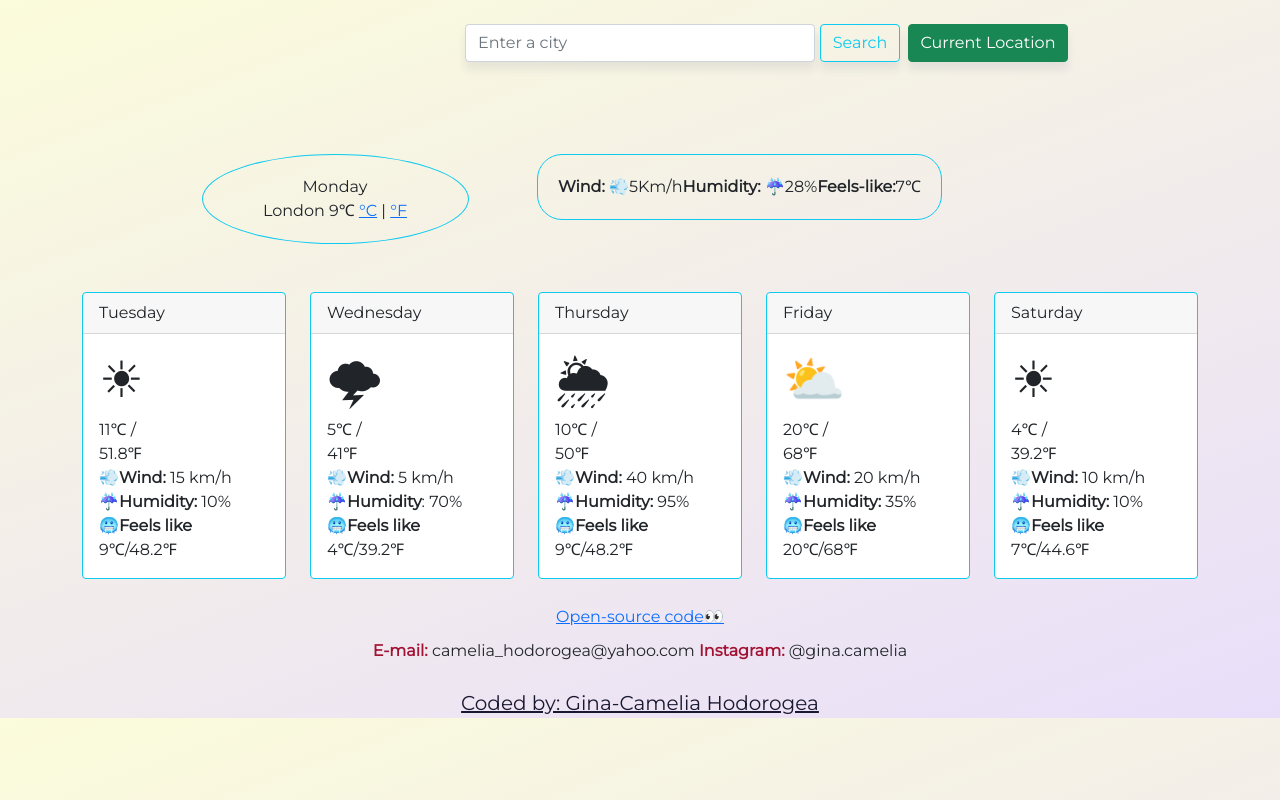
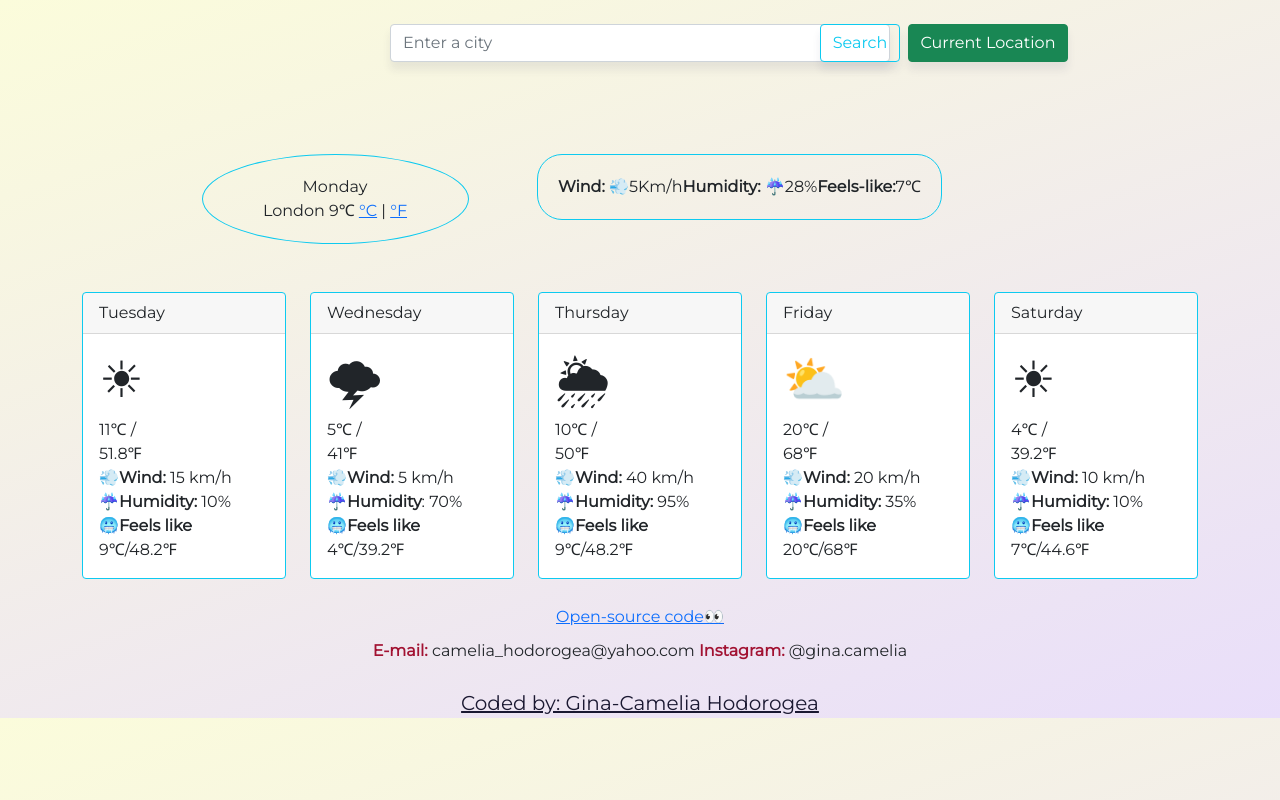
Before and after one commit to GinaCamelia/my-awesome-weather-app, a plain HTML site: page index.html in a window 1280 px wide. Drawn offline with nearby package versions, Linux system fonts and the light colour scheme; a script that the page names is missing.

Commit message:
Update styles.css

```diff
--- a/styles.css
+++ b/styles.css
@@ -5,7 +5,7 @@ body {
 .form-control {
   display: block;
   margin: 0 auto;
-  max-width: 350px;
+  max-width: 500px;
   box-shadow: rgb(37 39 89 / 8%) 0px 8px 8px 0;
 }
 .btn-outline-info {
```
